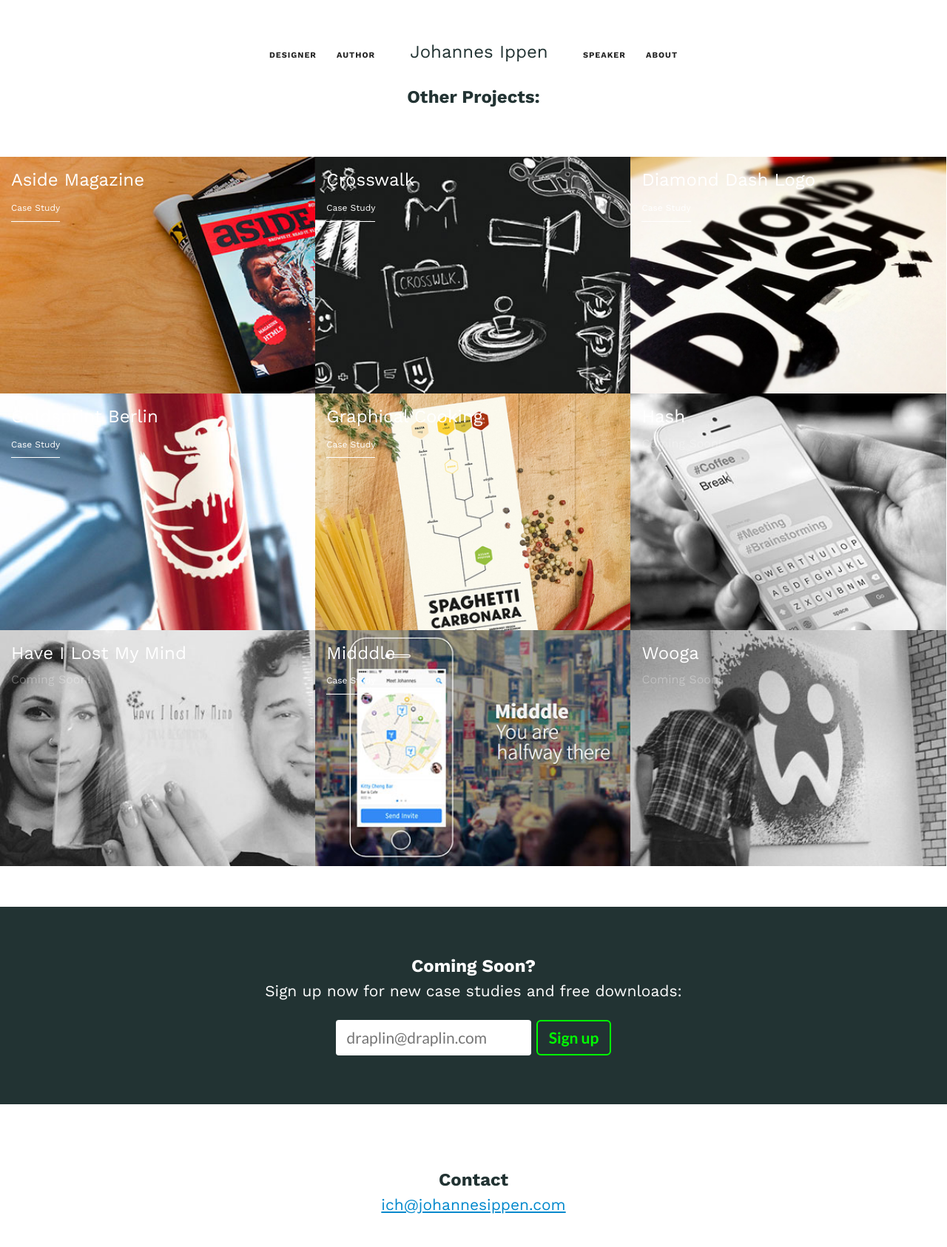
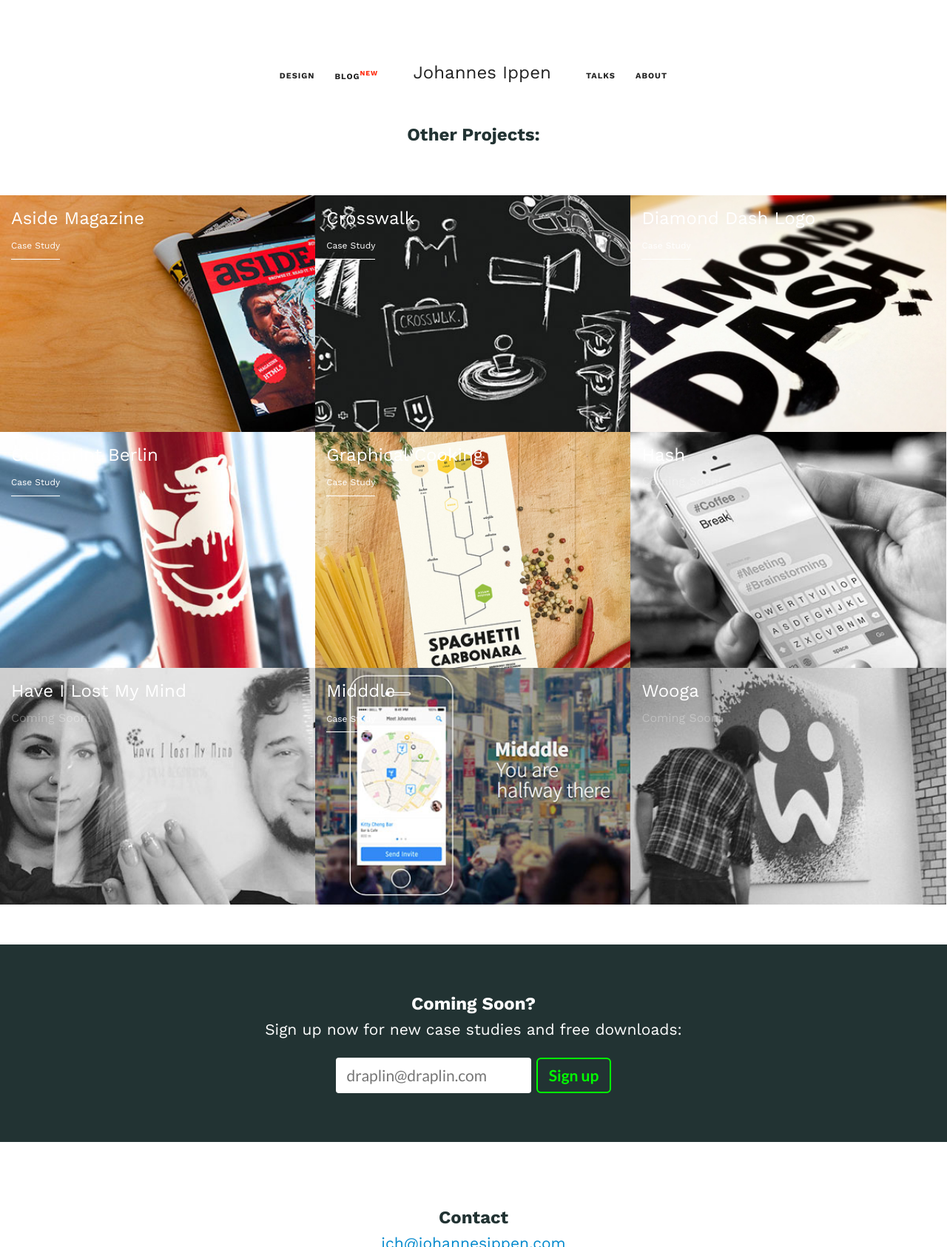
Before and after one commit to johannesippen/johannesippen.com, a Jekyll site: the page built from hash.md, in a window 1280 px wide, cut to the strip 0-1686 px from the top of the page. Shown: the whole strip at 74% size. Built offline with Jekyll 4.4.1, drawn with Linux system fonts in a browser that asks for light colours.

Commit message:
Changed Navigation to include Blog

```diff
--- a/_config.yml
+++ b/_config.yml
@@ -1,8 +1,8 @@
 # Site settings
-title: Johannes Ippen
+title: Johannes Ippen, Designer and Author
 email: me@johannesippen.com
-description: > # Johannes Ippen is a designer and author from Berlin,
-  Lead of Creative Services at Wooga and Founder at Thanksalot Design Collective.
+description: > # This is the portfolio of designer and author Johannes Ippen from Berlin,
+  Head of Product Marketing at Wooga and Founder at Thanksalot Design Collective. New blog article every Wednesday.
 baseurl: ""
 url: "http://johannesippen.com"
 twitter_username: presskind
--- a/_includes/header.html
+++ b/_includes/header.html
@@ -1,10 +1,10 @@
 <header>
   <nav>
     <ul>
-      <li><a href="/">Designer</a></li>
-      <li><a href="/blog/">Author</a></li>
-      <li><h1>Johannes Ippen</h1></li>
-      <li><a href="/talks/">Speaker</a></li>
+      <li><a href="/">Design</a></li>
+      <li><a href="/blog/">Blog<sup>new</sup></a></li>
+      <li><h1><a href="/">Johannes Ippen</a></h1></li>
+      <li><a href="/talks/">Talks</a></li>
       <li><a href="/about/">About</a></li>
     </ul>
   </nav>
--- a/css/main.scss
+++ b/css/main.scss
@@ -130,11 +130,13 @@
 nav li {
   display: inline-block;
 }
-nav h1 {
+nav h1 a {
 	font-weight: 400;
 	font-size: 24px;
 	margin: 0 30px;
 	padding: 0;
+	text-transform: none;
+	letter-spacing: 0;
 }
 nav a {
   display: block;
@@ -146,11 +148,14 @@
   letter-spacing: 1px;
   color: #222;
 }
+nav a sup {
+  color: #f20;
+}
 @media (max-width: 640px) {
 	nav {
 		margin-top: 0;
 	}
-	nav h1 {
+	nav h1 a   {
 		width: 44px;
 		height: 44px;
 		border-radius: 44px;
```
